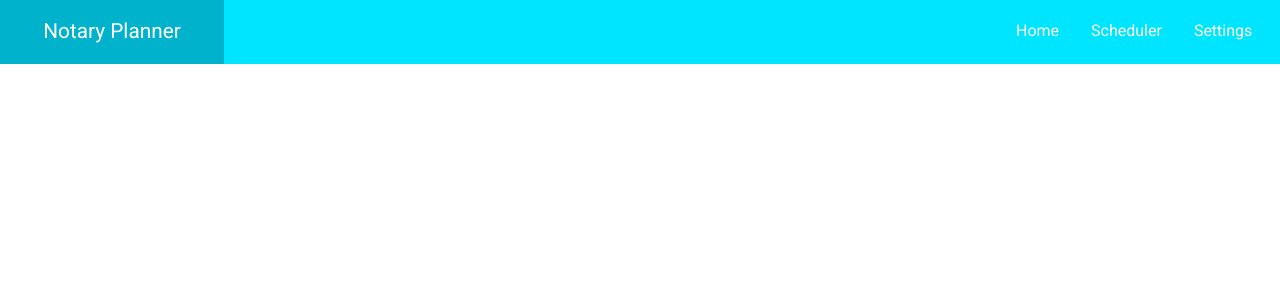
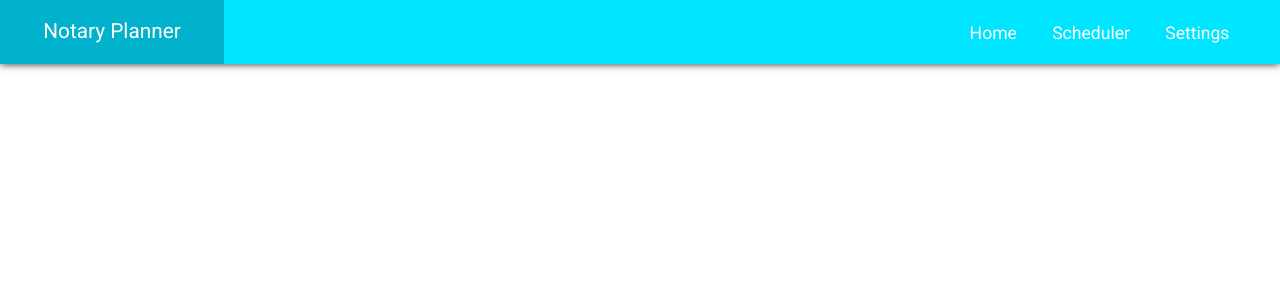
Before and after one commit to AudioHouse/Notary-Tracker, an Angular app in the folder frontend/: page /home in a window 1280 px wide. Shown: the top 300 px of the page. Built offline with nearby package versions, Linux system fonts and the light colour scheme.

Commit message:
Initial navbar styling

```diff
--- a/frontend/src/app/main/components/main-navbar/main-navbar.component.scss
+++ b/frontend/src/app/main/components/main-navbar/main-navbar.component.scss
@@ -9,6 +9,7 @@ header {
     display: flex;
     flex-direction: row;
     justify-content: space-between;
+    box-shadow: 0px 0px 8px;
 
     p {
         color: white;
@@ -25,6 +26,7 @@ header {
         float: right;
         padding-top: 1.2rem;
         width: 20rem;
+        margin-right: 3rem;
 
         ul {
             list-style-type: none;
@@ -35,6 +37,7 @@ header {
                 color: white;
                 padding: 1em;
                 text-decoration: none;
+                font-size: 1.1em;
             }
         }
     }
```
